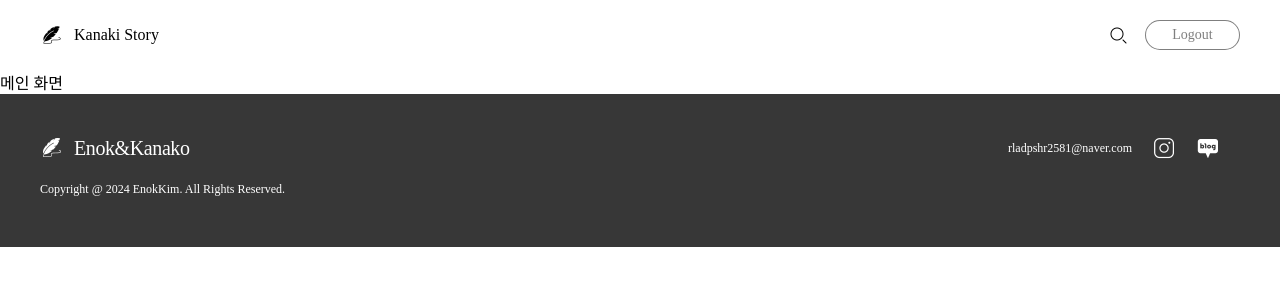
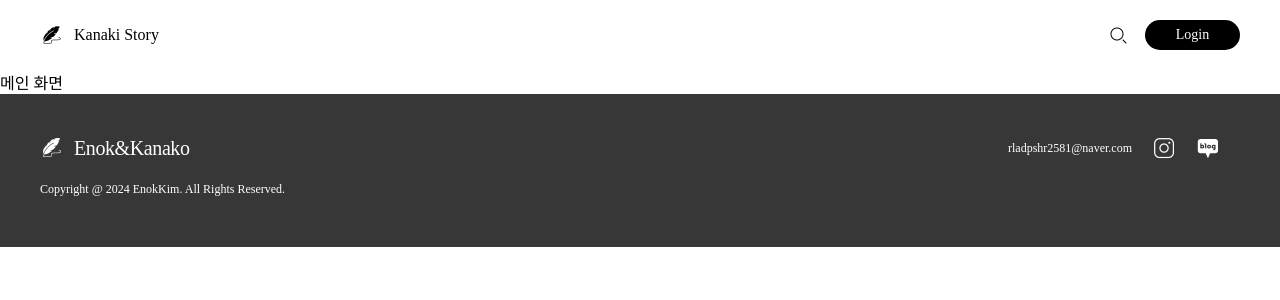
Before and after one commit to enok-kim/React-Spring-Mysql-Front, a React (Create React App) app: page / in a window 1280 px wide. Shown: the top 300 px of the page. Built offline with nearby package versions, Linux system fonts and the light colour scheme; a web font is replaced by a local one.

Commit message:
Header : 업로드 버튼 생성, 각 페이지 별로 출력되는 버튼 설정

```diff
--- a/src/App.css
+++ b/src/App.css
@@ -20,6 +20,26 @@
 
 .black-button:hover{
   background-color: rgba(0, 0, 0, 0.6);
+}
+
+.disable-button {
+  border-radius: 46px;
+  width: 95px;
+  height: 30px;
+
+  display: flex;
+  justify-content: center;
+  align-items: center;
+
+  background-color: rgba(0, 0, 0, 0.4);
+
+  color: rgba(255, 255, 255, 1);
+
+  font-size: 14px;
+  font-weight: 500;
+  line-height: 140%;
+
+  cursor: not-allowed;
 }
 
 .white-button {
--- a/src/layouts/Header/index.tsx
+++ b/src/layouts/Header/index.tsx
@@ -1,9 +1,11 @@
 import React, { ChangeEvent, useRef, useState, KeyboardEvent, useEffect } from 'react'
 import './style.css';
-import { useNavigate, useParams } from 'react-router-dom';
-import { AUTH_PATH, MAIN_PATH, SEARCH_PATH, USER_PATH } from 'constant';
+import { useLocation, useNavigate, useParams } from 'react-router-dom';
+import { AUTH_PATH, BOARD_DETAIL_PATH, BOARD_UPDATE_PATH, BOARD_WRITE_PATH, MAIN_PATH, SEARCH_PATH, USER_PATH, BOARD_PATH } from 'constant';
 import { useCookies } from 'react-cookie';
-import { useLoginUserStore } from 'stores';
+import { useBoardStore, useLoginUserStore } from 'stores';
+import BoardDetail from 'views/Board/Detail';
+import { setServers } from 'dns';
 
 //           component : 헤더 레이아웃          //
 export default function Header() {
@@ -14,8 +16,25 @@ const { loginUser, setLoginUser, resetLoginUser } = useLoginUserStore();
 //           state : cookie 상태            //
 const [cookies, setCookies] = useCookies();
 
+//           state : path 상태            //
+const { pathname } = useLocation();
+
 //           state : 로그인 상태               //
-const [isLogin, setLogin] = useState<boolean>(true);
+const [isLogin, setLogin] = useState<boolean>(false);
+//           state : 인증 페이지 상태               //
+const [isAuthPage, setAuthPage] = useState<boolean>(false);
+//           state : 메인 페이지 상태               //
+const [isMainPage, setMainPage] = useState<boolean>(false);
+//           state : 검색 페이지  상태               //
+const [isSearchPage, setSearchPage] = useState<boolean>(false);
+//           state : 게시물 상세 페이지 상태               //
+const [isBoardDetailPage, setBoardDetailPage] = useState<boolean>(false);
+//           state : 게시물 작성 페이지 상태               //
+const[isBoardWritePage, setBoardWritePage] = useState<boolean>(false);
+//           state : 게시물 수정 페이지 상태               //
+const [isBoardUpdatePage, setBoardUpdatePage] = useState<boolean>(false);
+//           state : 유저 페이지 상태               //
+const [isUserPage, setUserPage] = useState<boolean>(false);
 
 
 //           function : 네비게이트 함수        //
@@ -81,7 +100,7 @@ useEffect(() => {
   );
 };
 
-//           component : 로그인 또는 마이페이지 버튼 컴포넌트        //
+//           component : 마이페이지 버튼 컴포넌트        //
 const MyPageButton = () => {
 //           state : userEmail path variable 상태            //
 const { userEmail } = useParams();
@@ -110,9 +129,43 @@ return <div className='white-button' onClick={onSignOutButtonClickHandler}>{'Log
 if (isLogin)
  return <div className='white-button' onClick={onMyPageButtonClickHandler}>{'MyPage'}</div>;
 //           render : 로그인 버튼 컴포넌트 랜더링         //
-  return <div className='black-button' onClick={onSignInButtonClickHandler}>{'로그인 '}</div>;
+  return <div className='black-button' onClick={onSignInButtonClickHandler}>{'Login '}</div>;
 };
+//           component : 업로드 버튼 컴포넌트         //
+const UploadButton = () => {
+//           state : 게시물 상태                   //
+const { title, content, boardImageFileList, resetBoard} = useBoardStore();
 
+//           event handler : 업로드 버튼 클릭 이벤트 처리 함수      //
+const onUploadButtonClickHandler = () => {
+
+}
+
+//           render : 업로드 버튼 컴포넌트 랜더링       //
+if (title && content)
+return <div className='black-button' onClick={onUploadButtonClickHandler}>{'Upload'}</div>;
+//           render : 업로드 불가 버튼 컴포넌트 랜더링       //
+return <div className='disable-button'>{'Upload'}</div>;
+}
+
+//           effect  : path가 변경될 때 마다 실행될 함수        //
+useEffect(() => {
+  const isAuthPage = pathname.startsWith(AUTH_PATH());
+  setAuthPage(isAuthPage);
+  const isMainPage = pathname.startsWith(MAIN_PATH());
+  setMainPage(isMainPage);
+  const isSearchPage = pathname.startsWith(SEARCH_PATH(''));
+  setSearchPage(isSearchPage);
+  const isBoardDetailPage = pathname.startsWith( BOARD_PATH() + '/' + BOARD_DETAIL_PATH(''));
+  setBoardDetailPage(isBoardDetailPage);
+  const isBoardWritePage = pathname.startsWith(BOARD_PATH() + '/' +BOARD_WRITE_PATH());
+  setBoardWritePage(isBoardWritePage);
+  const isBoardUpdatePage = pathname.startsWith(BOARD_PATH() + '/' +BOARD_UPDATE_PATH(''));
+  setBoardUpdatePage(isBoardUpdatePage);
+  const isUserPage = pathname.startsWith(USER_PATH(''));
+  setUserPage(isUserPage);
+
+},[pathname])
 
 //           render : 헤더 레이아웃 랜더링         //
   return (
@@ -125,8 +178,9 @@ if (isLogin)
           <div className="header-logo">{'Kanaki Story'}</div>
         </div>
         <div className="header-right-box">
-          <SearchButton />
-          <MyPageButton />
+          {(isAuthPage || isMainPage || isSearchPage || isBoardDetailPage) && <SearchButton /> }
+          {(isMainPage || isSearchPage || isBoardDetailPage || isUserPage) && <MyPageButton />}
+          {(isBoardWritePage || isBoardUpdatePage) && <UploadButton />}
         </div>
       </div>
     </div>
--- a/src/stores/index.ts
+++ b/src/stores/index.ts
@@ -1,5 +1,7 @@
 import useLoginUserStore from "./login-user.store";
+import useBoardStore from "./board.store";
 
 export {
-  useLoginUserStore
+  useLoginUserStore,
+  useBoardStore
 };
```
